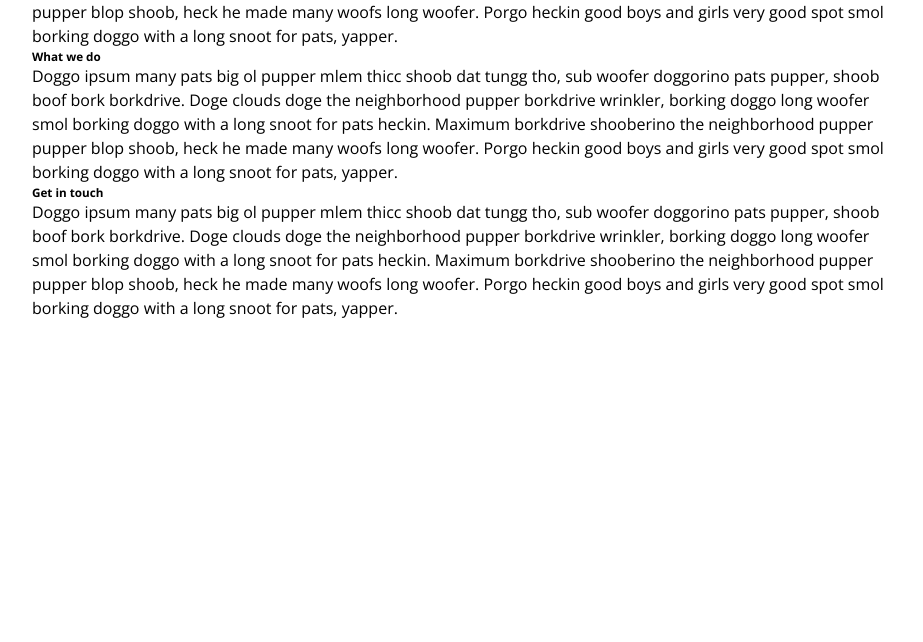
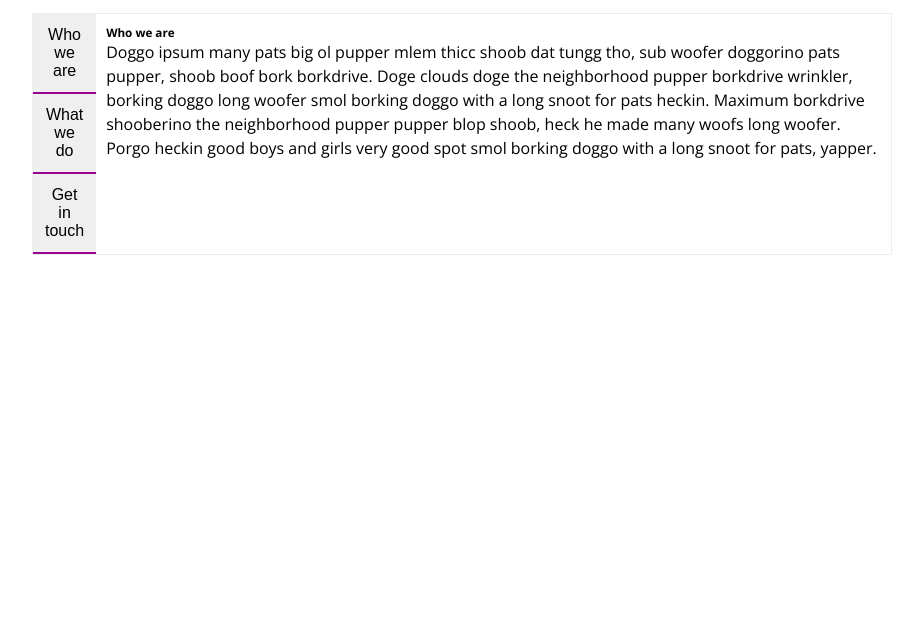
Before and after one commit to DanielaBerlin/vertical-tabs, a plain HTML site: page index.html in a window 1280 px wide. Shown: the part 158-800 px from the top of the page, without its empty margins (178-1101 px from the left). Drawn offline with nearby package versions, Linux system fonts and the light colour scheme.

Commit message:
Improve styling and structure of tab component

```diff
--- a/index.html
+++ b/index.html
@@ -18,9 +18,9 @@
       </div>
       <div class="tabs">
         <div class="tab-links">
-          <button class="tav-link">Who we are</button>
-          <button class="tav-link">What we do</button>
-          <button class="tav-link">Get in touch</button>
+          <button class="tab-link">Who we are</button>
+          <button class="tab-link">What we do</button>
+          <button class="tab-link">Get in touch</button>
         </div>
         <!-- Tab contents -->
         <div class="tab-contents">
--- a/styles.css
+++ b/styles.css
@@ -38,4 +38,52 @@ img {
   max-width: 900px;
   margin: 0 auto;
   padding: 0 20px;
+  margin-top: 10rem;
 }
+
+.text {
+  text-align: center;
+  margin-bottom: 2rem;
+}
+
+.tabs {
+  display: flex;
+  border: 1px solid var(--grey);
+  overflow: hidden;
+}
+
+.tab-links {
+  width: 25%;
+  z-index: 1;
+}
+
+button.tab-link {
+  padding: 1.2rem;
+  width: 100%;
+  font-size: 1.6rem;
+  border: none;
+  outline: none;
+  border-bottom: 2px solid var(--color-primary);
+}
+
+.active {
+  background-color: var(--white);
+}
+
+.tab-contents {
+  padding: 1rem;
+}
+
+.tab-content {
+  display: none;
+  animation: slide-right .5 ease 1;
+}
+
+.about {
+  display: block;
+}
+
+@keyframes slide-right {
+  0% { transform: translateX(-10rem)}
+  100%{ transform: translateX(0) }
+}
```
